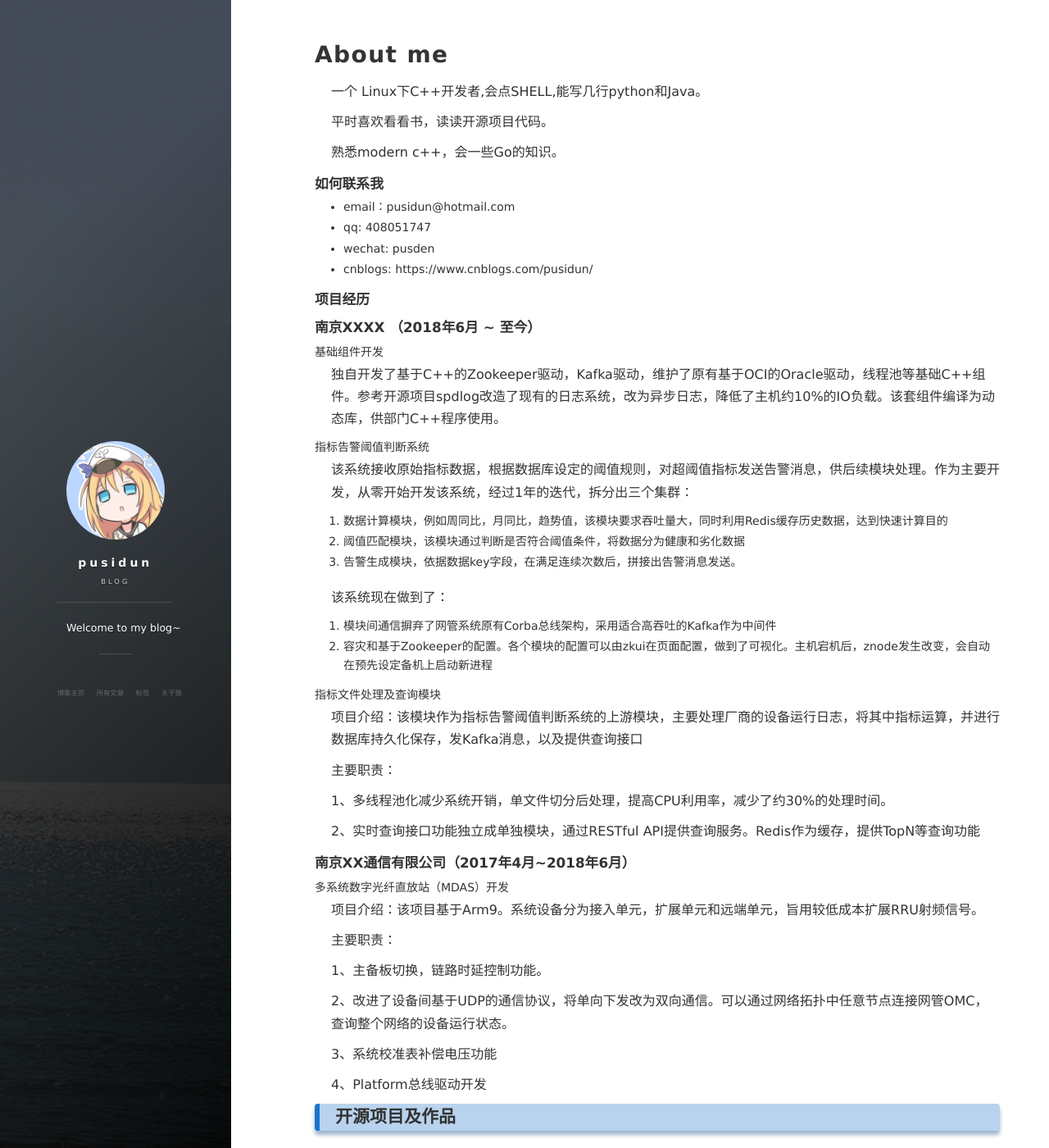
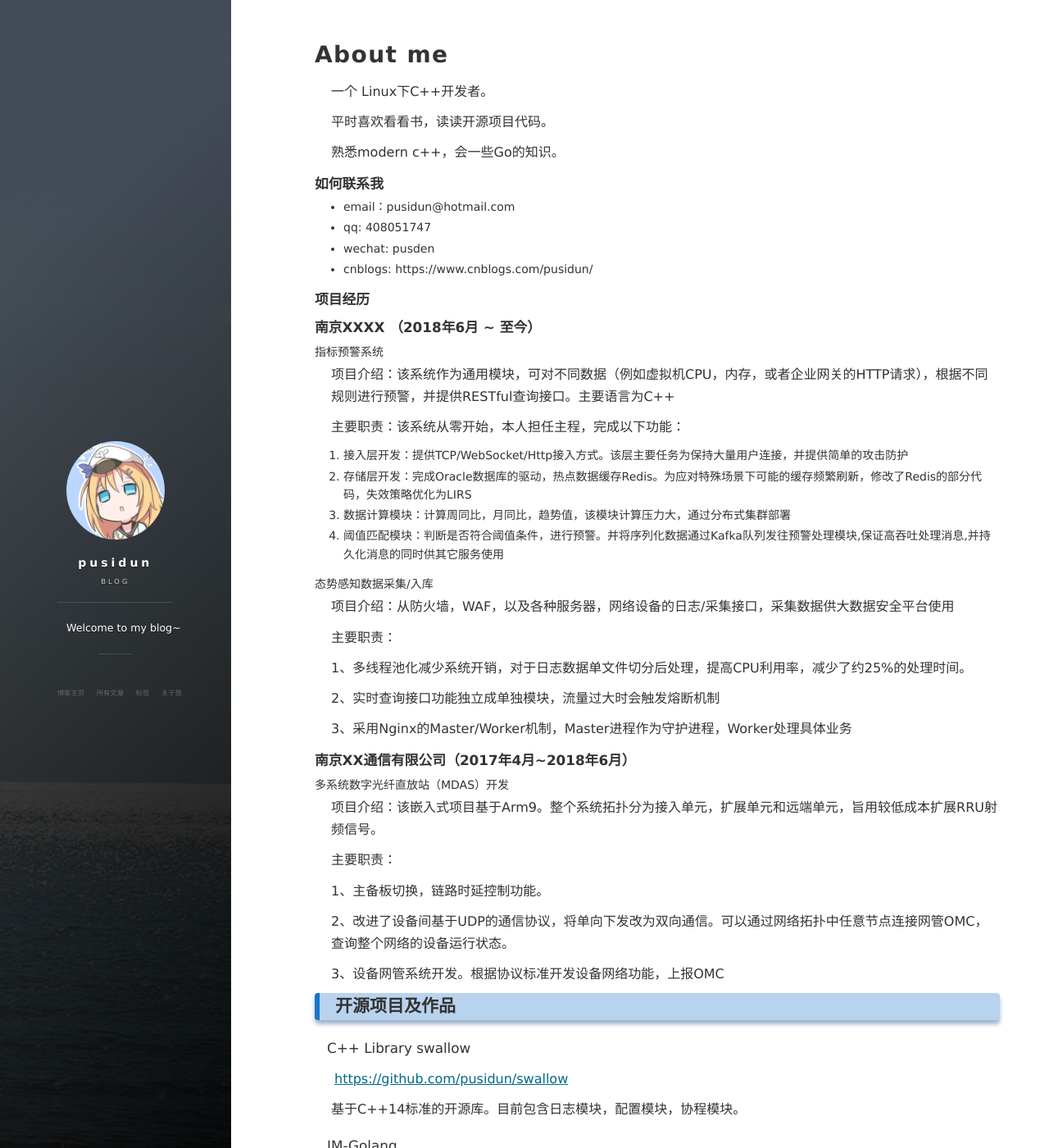
Before and after one commit to pusidun/pusidun.github.io, a Jekyll site: the page built from about.md, in a window 1280 px wide and 1400 px high. Shown: the whole window at 82% size. Built offline with Jekyll 4.4.1, drawn with Linux system fonts in a browser that asks for light colours; nearby versions of some CDN libraries; comment, search, counter and statistics services are not loaded; some of the changed text lies outside the part shown.

Commit message:
Update about.md

```diff
--- a/about.md
+++ b/about.md
@@ -3,7 +3,7 @@ layout: page
 title: About me
 ---
 
-一个 Linux下C++开发者,会点SHELL,能写几行python和Java。
+一个 Linux下C++开发者。
 
 平时喜欢看看书，读读开源项目代码。
 
@@ -21,39 +21,34 @@ title: About me
 
 ### 南京XXXX （2018年6月 ~ 至今）
 
-##### 基础组件开发
+##### 指标预警系统
 
-独自开发了基于C++的Zookeeper驱动，Kafka驱动，维护了原有基于OCI的Oracle驱动，线程池等基础C++组件。参考开源项目spdlog改造了现有的日志系统，改为异步日志，降低了主机约10%的IO负载。该套组件编译为动态库，供部门C++程序使用。
+项目介绍：该系统作为通用模块，可对不同数据（例如虚拟机CPU，内存，或者企业网关的HTTP请求），根据不同规则进行预警，并提供RESTful查询接口。主要语言为C++
 
-##### 指标告警阈值判断系统
+主要职责：该系统从零开始，本人担任主程，完成以下功能：
 
-该系统接收原始指标数据，根据数据库设定的阈值规则，对超阈值指标发送告警消息，供后续模块处理。作为主要开发，从零开始开发该系统，经过1年的迭代，拆分出三个集群：
+1. 接入层开发：提供TCP/WebSocket/Http接入方式。该层主要任务为保持大量用户连接，并提供简单的攻击防护
+2. 存储层开发：完成Oracle数据库的驱动，热点数据缓存Redis。为应对特殊场景下可能的缓存频繁刷新，修改了Redis的部分代码，失效策略优化为LIRS
+3. 数据计算模块：计算周同比，月同比，趋势值，该模块计算压力大，通过分布式集群部署
+4. 阈值匹配模块：判断是否符合阈值条件，进行预警。并将序列化数据通过Kafka队列发往预警处理模块,保证高吞吐处理消息,并持久化消息的同时供其它服务使用
 
-1. 数据计算模块，例如周同比，月同比，趋势值，该模块要求吞吐量大，同时利用Redis缓存历史数据，达到快速计算目的
-2. 阈值匹配模块，该模块通过判断是否符合阈值条件，将数据分为健康和劣化数据
-3.  告警生成模块，依据数据key字段，在满足连续次数后，拼接出告警消息发送。
+##### 态势感知数据采集/入库
 
-该系统现在做到了：
-1. 模块间通信摒弃了网管系统原有Corba总线架构，采用适合高吞吐的Kafka作为中间件
-2. 容灾和基于Zookeeper的配置。各个模块的配置可以由zkui在页面配置，做到了可视化。主机宕机后，znode发生改变，会自动在预先设定备机上启动新进程
-
-##### 指标文件处理及查询模块
-
-项目介绍：该模块作为指标告警阈值判断系统的上游模块，主要处理厂商的设备运行日志，将其中指标运算，并进行数据库持久化保存，发Kafka消息，以及提供查询接口
+项目介绍：从防火墙，WAF，以及各种服务器，网络设备的日志/采集接口，采集数据供大数据安全平台使用
 
 主要职责：
 
-1、多线程池化减少系统开销，单文件切分后处理，提高CPU利用率，减少了约30%的处理时间。
+1、多线程池化减少系统开销，对于日志数据单文件切分后处理，提高CPU利用率，减少了约25%的处理时间。
 
-2、实时查询接口功能独立成单独模块，通过RESTful API提供查询服务。Redis作为缓存，提供TopN等查询功能
+2、实时查询接口功能独立成单独模块，流量过大时会触发熔断机制
 
-
+3、采用Nginx的Master/Worker机制，Master进程作为守护进程，Worker处理具体业务
 
 ### 南京XX通信有限公司（2017年4月~2018年6月）
 
 ##### 多系统数字光纤直放站（MDAS）开发
 
-项目介绍：该项目基于Arm9。系统设备分为接入单元，扩展单元和远端单元，旨用较低成本扩展RRU射频信号。
+项目介绍：该嵌入式项目基于Arm9。整个系统拓扑分为接入单元，扩展单元和远端单元，旨用较低成本扩展RRU射频信号。
 
 主要职责：
 
@@ -61,14 +56,18 @@ title: About me
 
 2、改进了设备间基于UDP的通信协议，将单向下发改为双向通信。可以通过网络拓扑中任意节点连接网管OMC，查询整个网络的设备运行状态。
 
-3、系统校准表补偿电压功能
-
-4、Platform总线驱动开发
+3、设备网管系统开发。根据协议标准开发设备网络功能，上报OMC
 
 ## 开源项目及作品
 
-##### C++ Library swallow
+#### C++ Library swallow
 
 <https://github.com/pusidun/swallow>
 
-基于C++14标准的开源库。目前包含日志模块,配置模块,协程模块。对POSIX线程库进行了封装
+基于C++14标准的开源库。目前包含日志模块，配置模块，协程模块。
+
+#### IM-Golang
+
+<https://github.com/pusidun/IM-Golang>
+
+使用Golang开发。基于Gin网络框架开发的IM系统。目前完成了鉴权，数据库ORM，用户管理功能。
```
